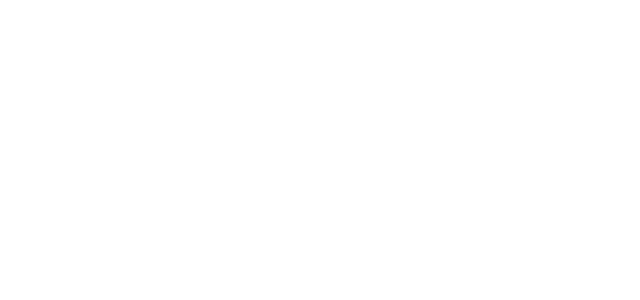
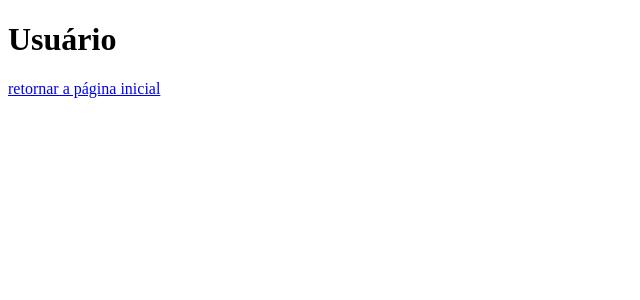
Before and after one commit to AdrianaRoza/english-vocabulary, a React (Create React App) app: page /user in a window 1280 px wide. Before the commit this address had no page. Shown: the top 300 px of the page, without its empty margins (0-640 px from the left). Built offline with nearby package versions, Linux system fonts and the light colour scheme.

Commit message:
feat: add  user component

```diff
--- a/src/App.js
+++ b/src/App.js
@@ -3,7 +3,7 @@ import { Route, BrowserRouter, Routes } from "react-router-dom";
 
 import Home from "./components/Home";
 import WordBase from "./components/WordBase";
-import Usuario from "./components/Usuario";
+import User from "./components/User";
 
 function App() {
   return (
@@ -11,7 +11,7 @@ function App() {
       <Routes>
         <Route path="/" element={<Home />}/>
         <Route path="sobre" element={<WordBase />}/>
-        <Route  path="usuario" element={<Usuario />}/>
+        <Route  path="user" element={<User />}/>
       </Routes>
     </BrowserRouter>
   );
--- /dev/null
+++ b/src/components/User.js
@@ -0,0 +1,13 @@
+import React from 'react';
+import { Link } from "react-router-dom";
+
+const User = () => {
+    return (
+        <div>
+            <h1>Usuário</h1>
+            <Link to="/">retornar a página inicial</Link>
+        </div>
+    );
+}
+
+export default User;
```
